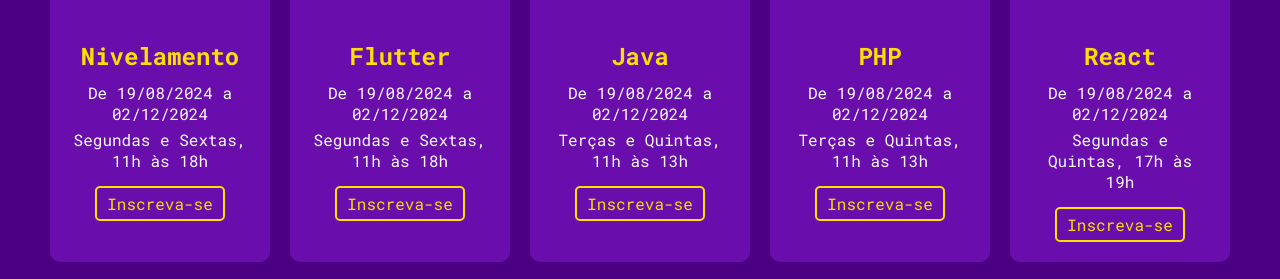
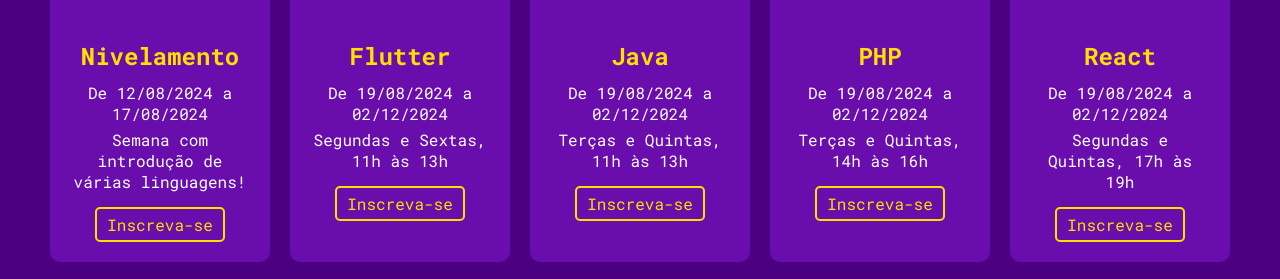
Before and after one commit to Zosin0/monitoria-ceub, a plain HTML site: page index.html in a window 1280 px wide. Shown: the part 1148-1427 px from the top of the page. Drawn offline with nearby package versions, Linux system fonts and the light colour scheme.

Commit message:
Fixing times

```diff
--- a/index.html
+++ b/index.html
@@ -22,8 +22,8 @@
             <div class="oficina-item">
                 <img src="https://cdn.jsdelivr.net/gh/devicons/devicon@latest/icons/devicon/devicon-plain.svg" />
                 <h3>Nivelamento</h3>
-                <p>De 19/08/2024 a 02/12/2024</p>
-                <p>Segundas e Sextas, 11h às 18h</p>
+                <p>De 12/08/2024 a 17/08/2024</p>
+                <p>Semana com introdução de várias linguagens!</p>
                 <a href="https://docs.google.com/forms/d/e/1FAIpQLSeeFtAdn59eWORTckSn1bdqOT-hRa4QSpmkalNMzdWKqT2KbA/viewform" target="_blank">Inscreva-se</a>
             </div>
             <!-- Flutter -->
@@ -31,7 +31,7 @@
                 <img src="https://cdn.jsdelivr.net/gh/devicons/devicon@latest/icons/flutter/flutter-original.svg" />
                 <h3>Flutter</h3>
                 <p>De 19/08/2024 a 02/12/2024</p>
-                <p>Segundas e Sextas, 11h às 18h</p>
+                <p>Segundas e Sextas, 11h às 13h</p>
                 <a href="https://forms.gle/PjWwHZzzuCQm4eHm6" target="_blank">Inscreva-se</a>
             </div>
             <!-- Java -->
@@ -47,7 +47,7 @@
                 <img src="https://cdn.jsdelivr.net/gh/devicons/devicon@latest/icons/php/php-original.svg" />
                 <h3>PHP</h3>
                 <p>De 19/08/2024 a 02/12/2024</p>
-                <p>Terças e Quintas, 11h às 13h</p>
+                <p>Terças e Quintas, 14h às 16h</p>
                 <a href="https://docs.google.com/forms/d/e/1FAIpQLSdsj0Vs2_5TfK1qnj7Mlk4ul9jt1tExfGvQabLuZAuAwNS0fw/viewform" target="_blank">Inscreva-se</a>
             </div>
             <!-- React -->
```
